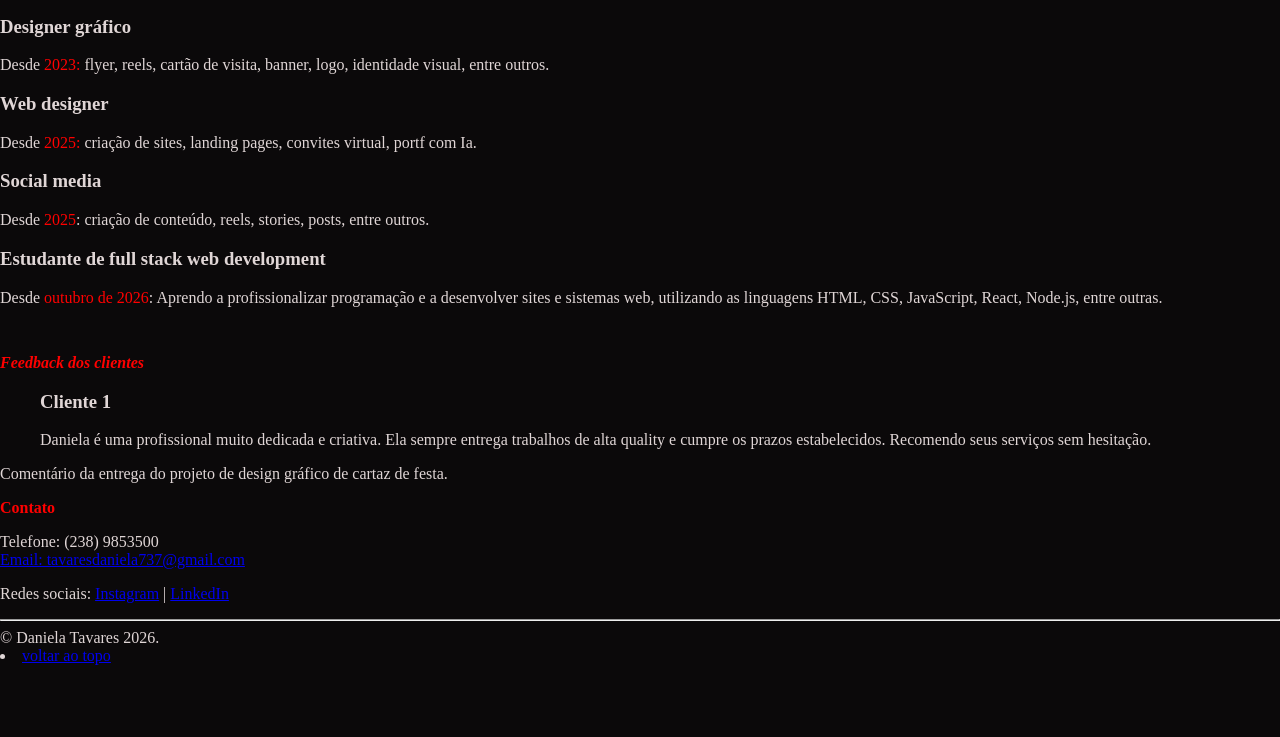
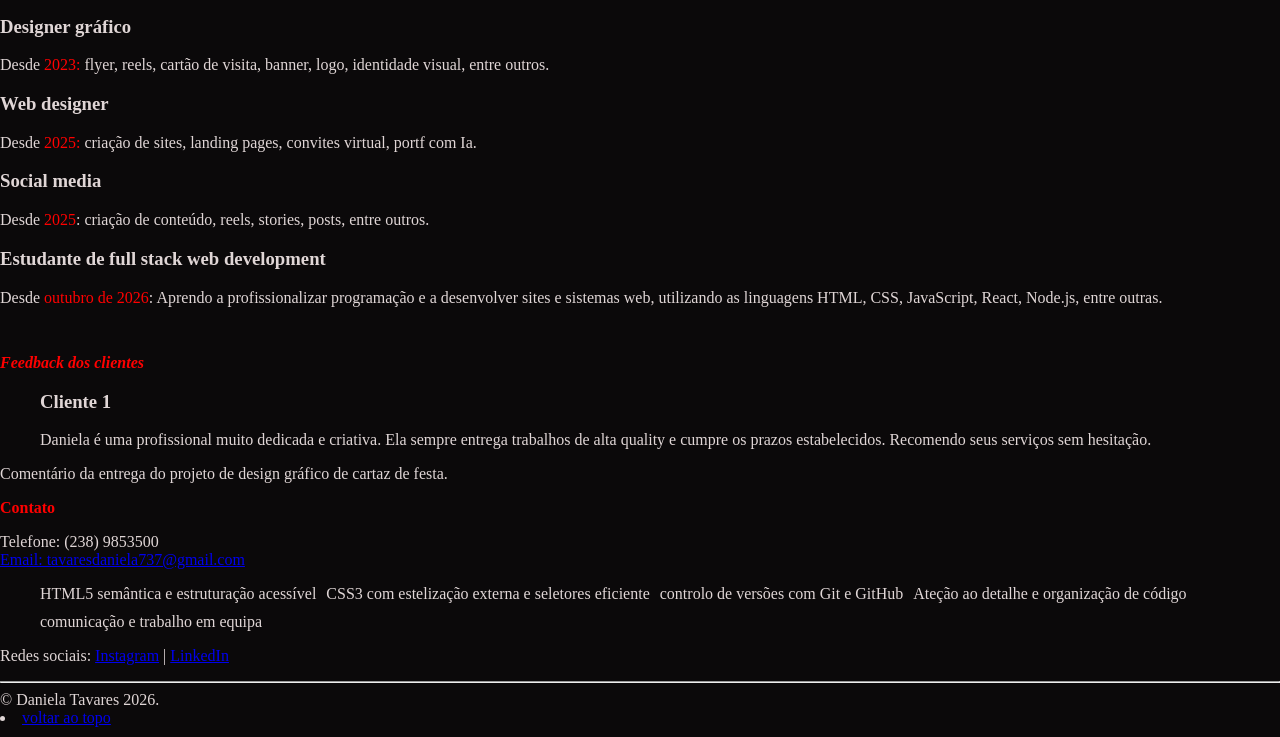
Before and after one commit to edany8811-wq/Portif-lio, a plain HTML site: page index.html in a window 1280 px wide. Shown: the part 522-1259 px from the top of the page. Before the commit the page ends 1197 px from the top, so only its background shows below. Drawn offline with Linux system fonts and the light colour scheme.

Commit message:
salvar todas as alteracoes feita no index e css parta o repositorio portifolio

```diff
--- a/css/style.css
+++ b/css/style.css
@@ -49,3 +49,11 @@ nav {
   widht: 100%;
 
 }
+
+.etiquetas {
+  display: flex;
+  flex-direction: row;
+  flex-wrap: wrap;
+  gap: 10px;
+  list-style: none;
+}
--- a/index.html
+++ b/index.html
@@ -207,6 +207,13 @@
             rel="noopener noreferrer"
             >Email: tavaresdaniela737@gmail.com</a
           >
+          <ul class="etiquetas">
+            <li>HTML5 semântica e estruturação acessível</li>
+            <li>CSS3 com estelização externa e seletores eficiente</li>
+            <li>controlo de versões com Git e GitHub</li>
+            <li>Ateção ao detalhe e organização de código</li>
+            <li>comunicação e trabalho em equipa</li>
+          </ul>
         </p>
       </section>
     </main>
```
